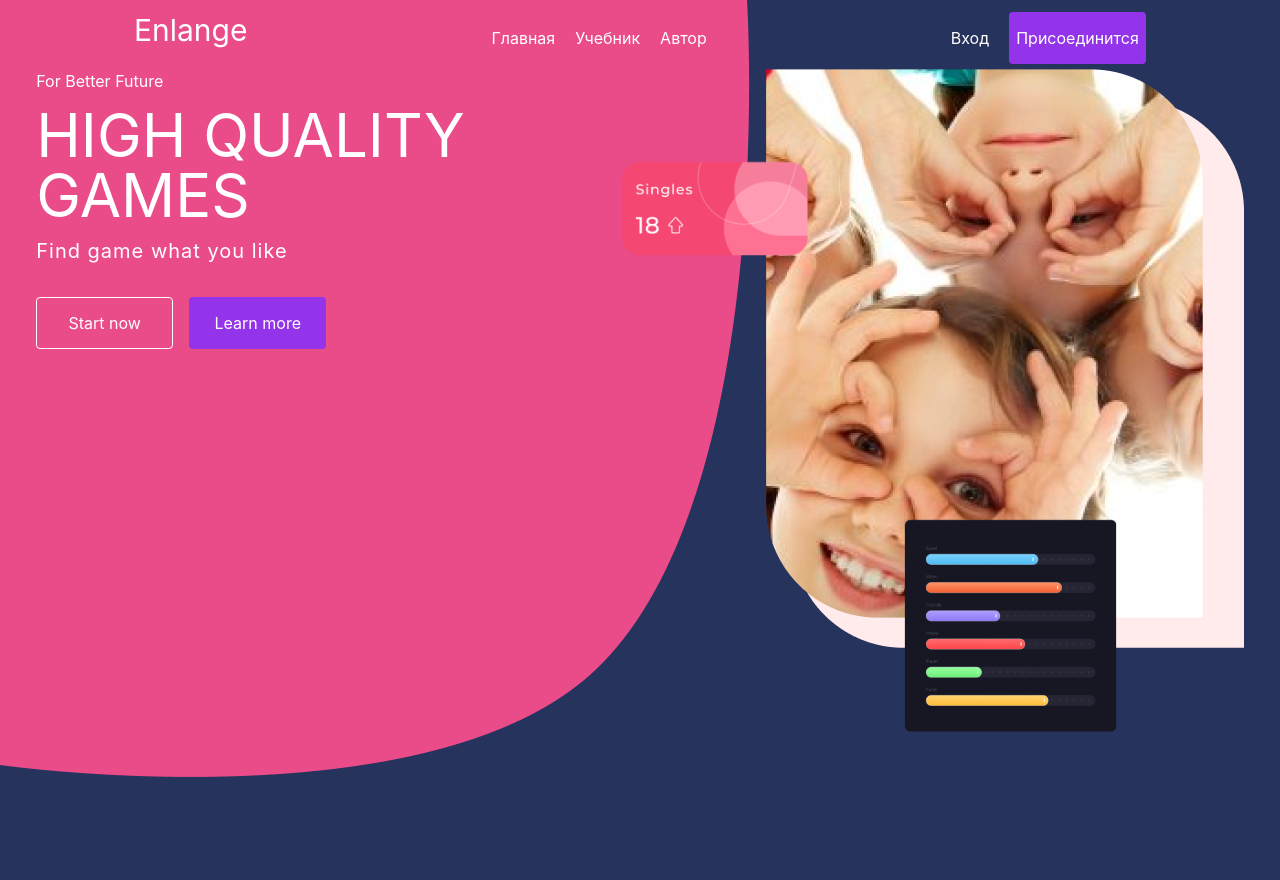
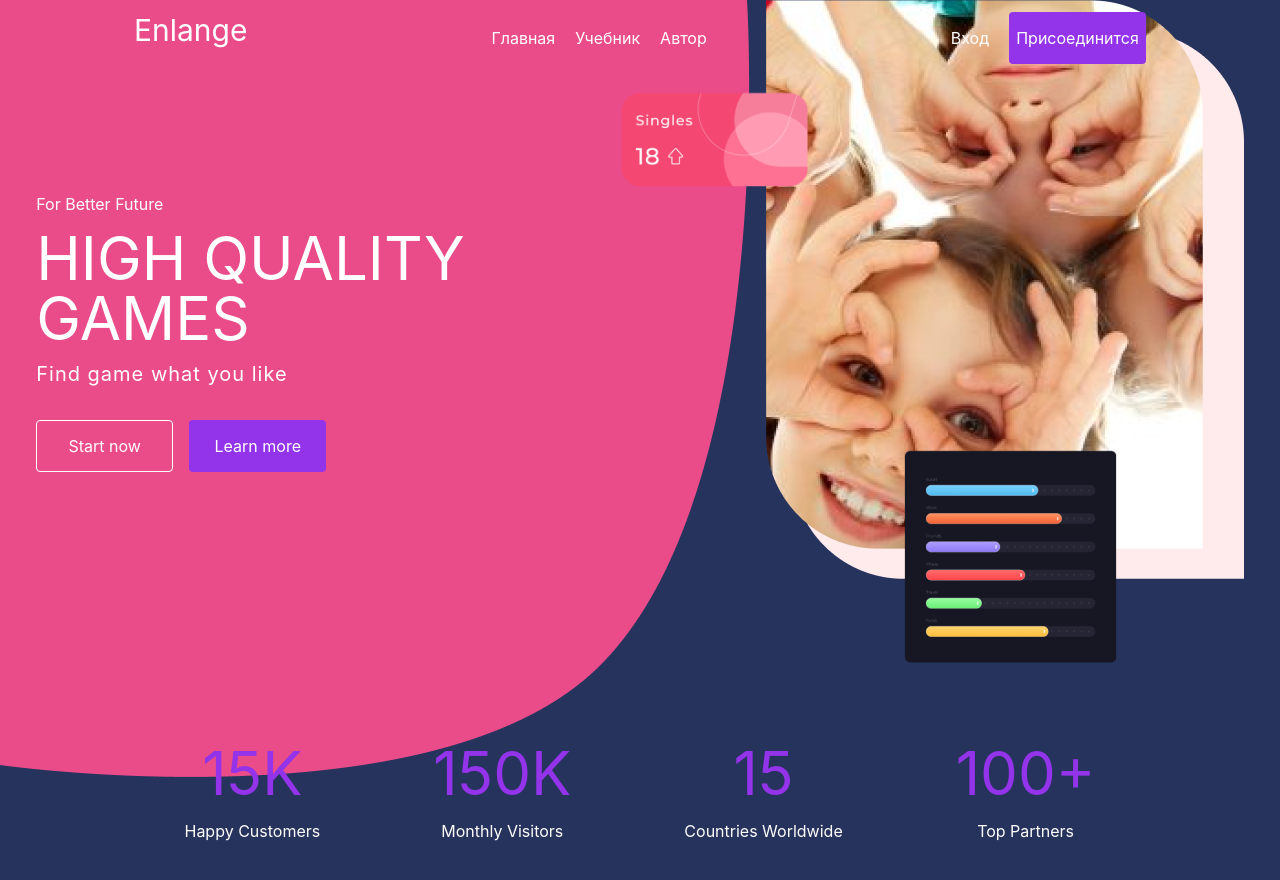
Before and after one commit to AndreyGudin/enlange, a React (Vite) app: page / in a window 1280 px wide. Shown: the top 880 px of the page. Before the commit the page ends 800 px from the top, so only its background shows below. Built offline with nearby package versions, Linux system fonts and the light colour scheme.

Commit message:
add UsingStats

```diff
--- a/src/components/Info/Info.tsx
+++ b/src/components/Info/Info.tsx
@@ -3,8 +3,8 @@ import img_1 from '../../assets/img-1.png';
 export const Info = () => {
   return (
     <section className="flex justify-around">
-      <div className="flex flex-col max-w-lg gap-8">
-        <div className="flex flex-col gap-3 ">
+      <div className="flex flex-col max-w-lg gap-8 self-center">
+        <div className="flex flex-col gap-3">
           <span>For Better Future</span>
           <span className="text-6xl uppercase">High quality games</span>
           <span className="text-xl tracking-wider">Find game what you like</span>
--- /dev/null
+++ b/src/components/UsingStats/UsingStats.tsx
@@ -0,0 +1,20 @@
+import { UsingStatsProps, UsingStatsType } from "../../types/types"
+
+
+
+export const UsingStats = ({ stats } : UsingStatsProps) => {
+  return (
+    <section className="flex w-4/5 justify-around self-center py-20">
+      {
+        stats.map((elem: UsingStatsType,i) => {
+          return (
+            <div key={i} className="flex flex-col gap-4 items-center">
+              <span className="text-6xl text-purple-600">{elem.info}</span>
+              <span>{elem.title}</span>
+            </div>
+          )
+        })
+      }
+    </section>
+  )
+}
--- a/src/index.css
+++ b/src/index.css
@@ -40,4 +40,6 @@ body {
 
 #root{
   width: 100%;
+  display: flex;
+  flex-direction: column;
 }
--- a/src/pages/Welcome/Welcome.tsx
+++ b/src/pages/Welcome/Welcome.tsx
@@ -1,11 +1,20 @@
 import { Header } from "../../components/Header/Header"
 import { Info } from "../../components/Info/Info"
+import { UsingStats } from "../../components/UsingStats/UsingStats"
+import { UsingStatsType } from "../../types/types"
 
 export const Welcome = () =>{
+  const stats:UsingStatsType[] = [
+    {title: "Happy Customers", info:"15K"},
+    {title: "Monthly Visitors", info:"150K"},
+    {title: "Countries Worldwide", info:"15"},
+    {title: "Top Partners", info:"100+"},
+  ]
   return (
     <>
       <Header />
       <Info />
+      <UsingStats stats={stats}/>
     </>
   )
 }
--- /dev/null
+++ b/src/types/types.ts
@@ -0,0 +1,8 @@
+export type UsingStatsProps ={
+  stats: UsingStatsType[];
+}
+
+export type UsingStatsType = {
+  title: string;
+  info: string;
+}
```
